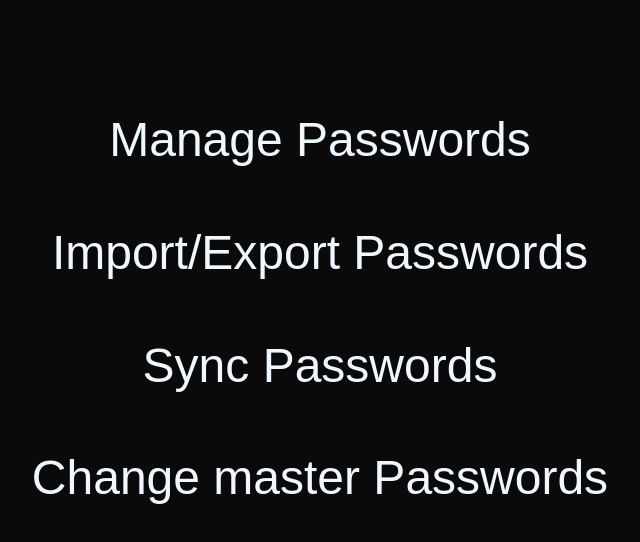
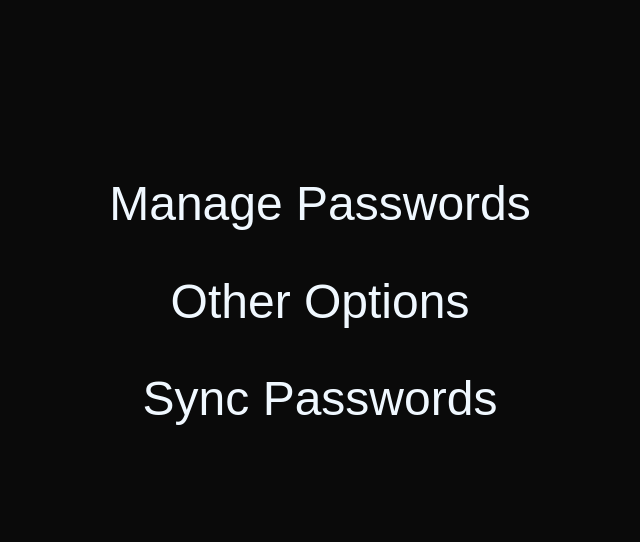
Before and after one commit to LuisCristovao/Local-Pass_manager-v3, a React app in the folder PM-v3/: page / in a window 1280 px wide. Shown: the top 542 px of the page, without its empty margins (320-960 px from the left). Built offline with nearby package versions, Linux system fonts and the light colour scheme; the HTML template or start-up script is replaced by a standard one.

Commit message:
Update App.tsx

```diff
--- a/PM-v3/src/App.tsx
+++ b/PM-v3/src/App.tsx
@@ -63,11 +63,11 @@ function App() {
         },
       },
       {
-        id: "import_export",
-        text: "Import/Export Passwords",
+        id: "other_options",
+        text: "Other Options",
         onclick: () => {
-          setMenuItems(menu_options["import_export"]);
-          const new_history = [...historyRef.current, "import_export"];
+          setMenuItems(menu_options["other_options"]);
+          const new_history = [...historyRef.current, "other_options"];
           historyRef.current = new_history;
         },
       },
@@ -78,6 +78,27 @@ function App() {
           //go to sync page
         },
       },
+
+    ],
+    other_options:[
+      {
+        id: "import",
+        text: "Import Data",
+        onclick: () => {
+          setMenuItems(menu_options["import"]);
+          const new_history = [...historyRef.current, "import"];
+          historyRef.current = new_history;
+        },
+      },
+      {
+        id: "export",
+        text: "Export Data",
+        onclick: () => {
+          setMenuItems(menu_options["export"]);
+          const new_history = [...historyRef.current, "export"];
+          historyRef.current = new_history;
+        },
+      },
       {
         id: "change_master_pass",
         text: "Change master Passwords",
@@ -86,26 +107,7 @@ function App() {
         },
       },
     ],
-    import_export: [
-      {
-        id: "import",
-        text: "Import",
-        onclick: () => {
-          setMenuItems(menu_options["import"]);
-          const new_history = [...historyRef.current, "export"];
-          historyRef.current = new_history;
-        },
-      },
-      {
-        id: "export",
-        text: "Export",
-        onclick: () => {
-          setMenuItems(menu_options["export"]);
-          const new_history = [...historyRef.current, "export"];
-          historyRef.current = new_history;
-        },
-      },
-    ],
+
     export: [
       {
         id: "export encrypted",
```
